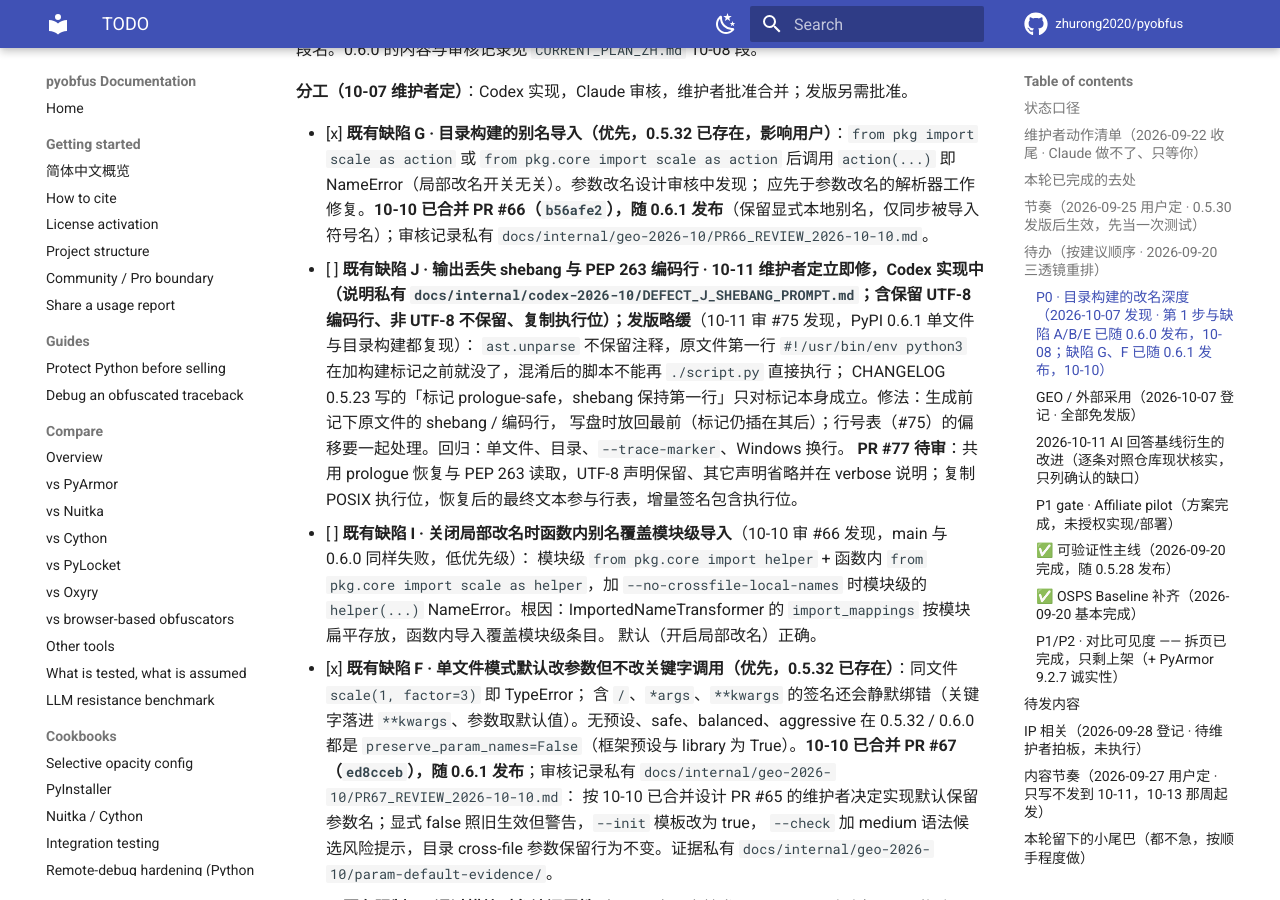
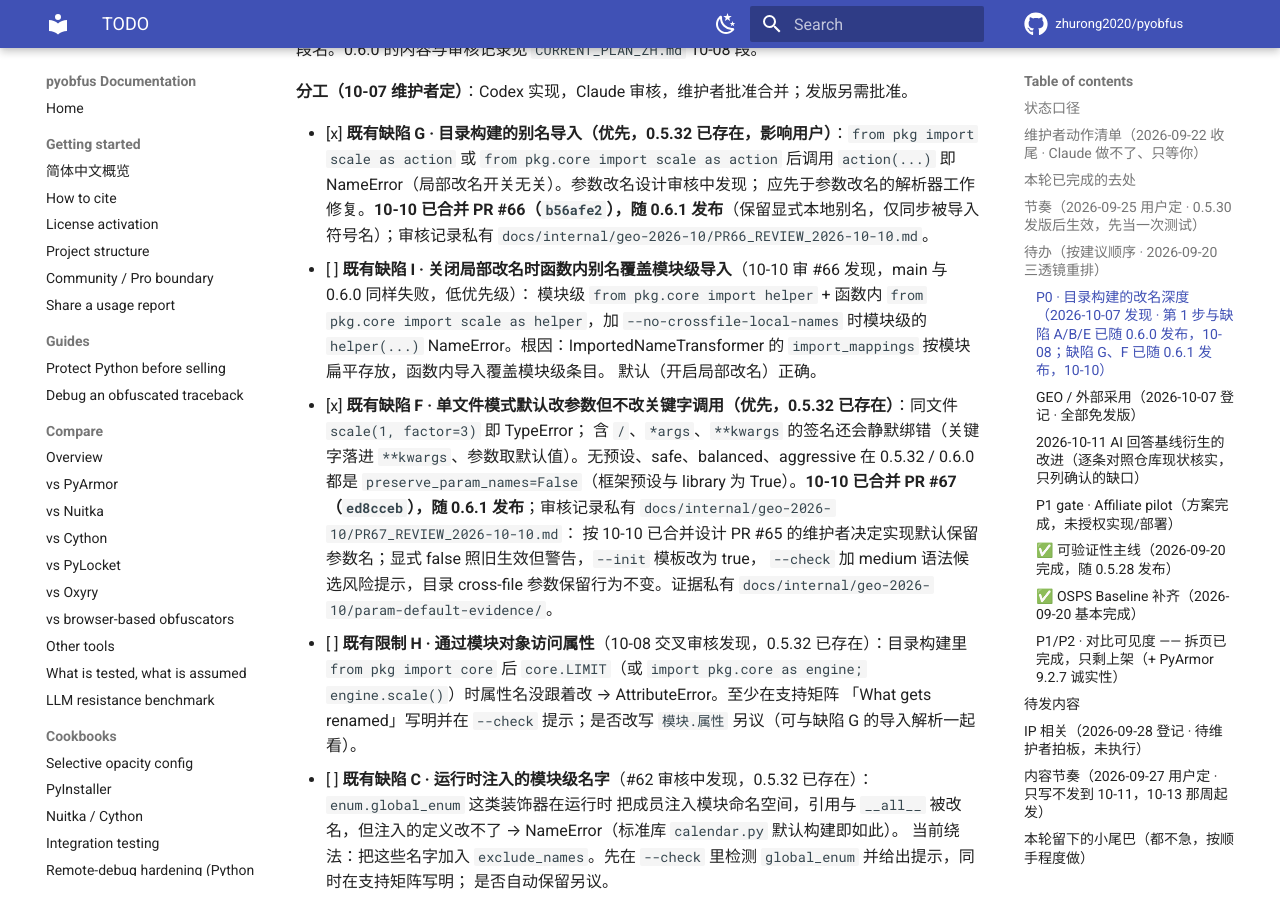
Before and after one commit to zhurong2020/pyobfus, an MkDocs documentation site: the page built from docs/TODO.md, in a window 1280 px wide and 900 px high, scrolled down 6141 px. Built offline with MkDocs 1.6.1 and Material for MkDocs 9.7.7, drawn with Linux system fonts in a browser that asks for light colours; comment, search, counter and statistics services are not loaded.

Commit message:
docs: record defect J fix merge
Co-Authored-By: Claude Opus 5.5 <noreply@anthropic.com>

```diff
--- a/docs/TODO.md
+++ b/docs/TODO.md
@@ -170,11 +170,6 @@ provenance 项收拢为**一条主线抬为 P0**；**明确不追** PyArmor 的
 - [x] **既有缺陷 G · 目录构建的别名导入（优先，0.5.32 已存在，影响用户）**：`from pkg import scale as action` 或
       `from pkg.core import scale as action` 后调用 `action(...)` 即 NameError（局部改名开关无关）。参数改名设计审核中发现；
       应先于参数改名的解析器工作修复。**10-10 已合并 PR #66（`b56afe2`），随 0.6.1 发布**（保留显式本地别名，仅同步被导入符号名）；审核记录私有 `docs/internal/geo-2026-10/PR66_REVIEW_2026-10-10.md`。
-- [ ] **既有缺陷 J · 输出丢失 shebang 与 PEP 263 编码行 · 10-11 维护者定立即修，Codex 实现中（说明私有 `docs/internal/codex-2026-10/DEFECT_J_SHEBANG_PROMPT.md`；含保留 UTF-8 编码行、非 UTF-8 不保留、复制执行位）；发版略缓**（10-11 审 #75 发现，PyPI 0.6.1 单文件与目录构建都复现）：
-      `ast.unparse` 不保留注释，原文件第一行 `#!/usr/bin/env python3` 在加构建标记之前就没了，混淆后的脚本不能再 `./script.py` 直接执行；
-      CHANGELOG 0.5.23 写的「标记 prologue-safe，shebang 保持第一行」只对标记本身成立。修法：生成前记下原文件的 shebang / 编码行，
-      写盘时放回最前（标记仍插在其后）；行号表（#75）的偏移要一起处理。回归：单文件、目录、`--trace-marker`、Windows 换行。
-      **PR #77 待审**：共用 prologue 恢复与 PEP 263 读取，UTF-8 声明保留、其它声明省略并在 verbose 说明；复制 POSIX 执行位，恢复后的最终文本参与行表，增量签名包含执行位。
 - [ ] **既有缺陷 I · 关闭局部改名时函数内别名覆盖模块级导入**（10-10 审 #66 发现，main 与 0.6.0 同样失败，低优先级）：
       模块级 `from pkg.core import helper` + 函数内 `from pkg.core import scale as helper`，加 `--no-crossfile-local-names`
       时模块级的 `helper(...)` NameError。根因：ImportedNameTransformer 的 `import_mappings` 按模块扁平存放，函数内导入覆盖模块级条目。
```
Also changed, not shown: docs/CURRENT_PLAN_ZH.md (+6 -0 lines).
